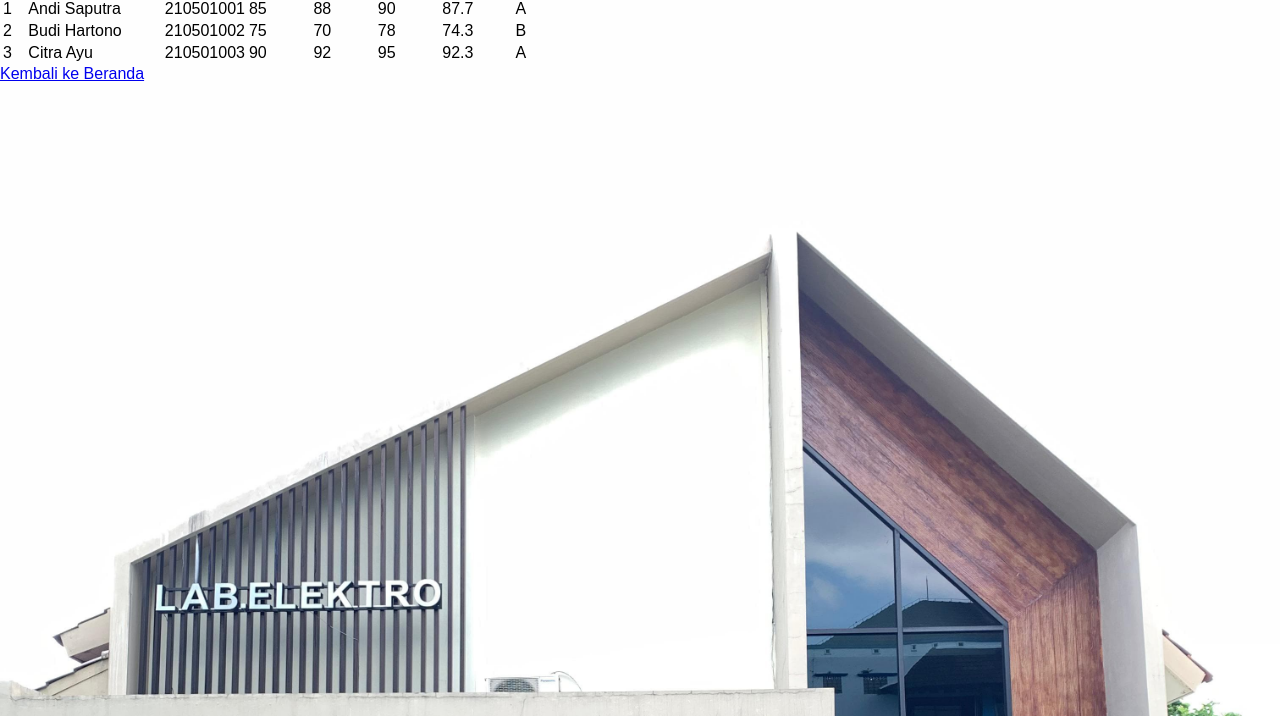
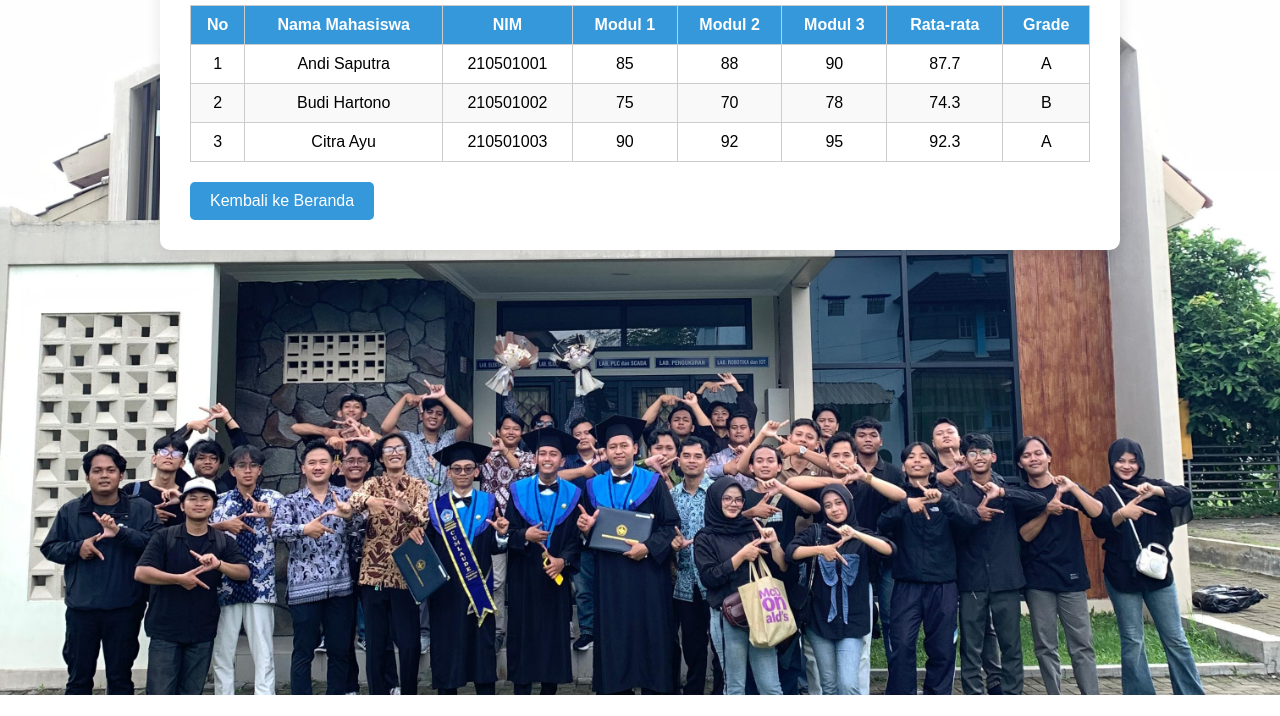
Before and after one commit to isahsnda/Tugas_PemrogramanLanjut, a plain HTML site: page html.html in a window 1280 px wide. Shown: the part 105-821 px from the top of the page. After the commit the page ends 800 px from the top, so only its background shows below. Drawn offline with Linux system fonts and the light colour scheme.

Commit message:
styles.css

```diff
--- a/styles.css
+++ b/styles.css
@@ -24,7 +24,7 @@ body, html {
   overflow: hidden;
   width: 600px;
   box-shadow: 0 10px 25px rgba(0, 0, 0, 0.2);
-  background-color: rgba(255, 255, 255, 0.85); /* semi-transparent agar popup tetap terbaca */
+  background-color: rgba(255, 255, 255, 0.85);
 }
 
 /* Bagian kiri */
@@ -119,3 +119,56 @@ body, html {
   padding: 10px 20px;
   border-radius: 5px;
 }
+
+/* ============================= */
+/* === Styling untuk halaman tabel nilai praktikum === */
+/* ============================= */
+
+body.table-page {
+  background-color: white !important;
+  background-image: none !important;
+}
+
+.container {
+  max-width: 900px;
+  margin: auto;
+  background: white;
+  padding: 30px;
+  border-radius: 10px;
+  box-shadow: 0 4px 15px rgba(0, 0, 0, 0.1);
+}
+
+table {
+  width: 100%;
+  border-collapse: collapse;
+  margin-top: 20px;
+}
+
+th, td {
+  border: 1px solid #ccc;
+  padding: 10px;
+  text-align: center;
+}
+
+th {
+  background-color: #3498db;
+  color: white;
+}
+
+tbody tr:nth-child(even) {
+  background-color: #f9f9f9;
+}
+
+a {
+  display: inline-block;
+  margin-top: 20px;
+  text-decoration: none;
+  background-color: #3498db;
+  color: white;
+  padding: 10px 20px;
+  border-radius: 5px;
+}
+
+a:hover {
+  background-color: #2c80b4;
+}
```
